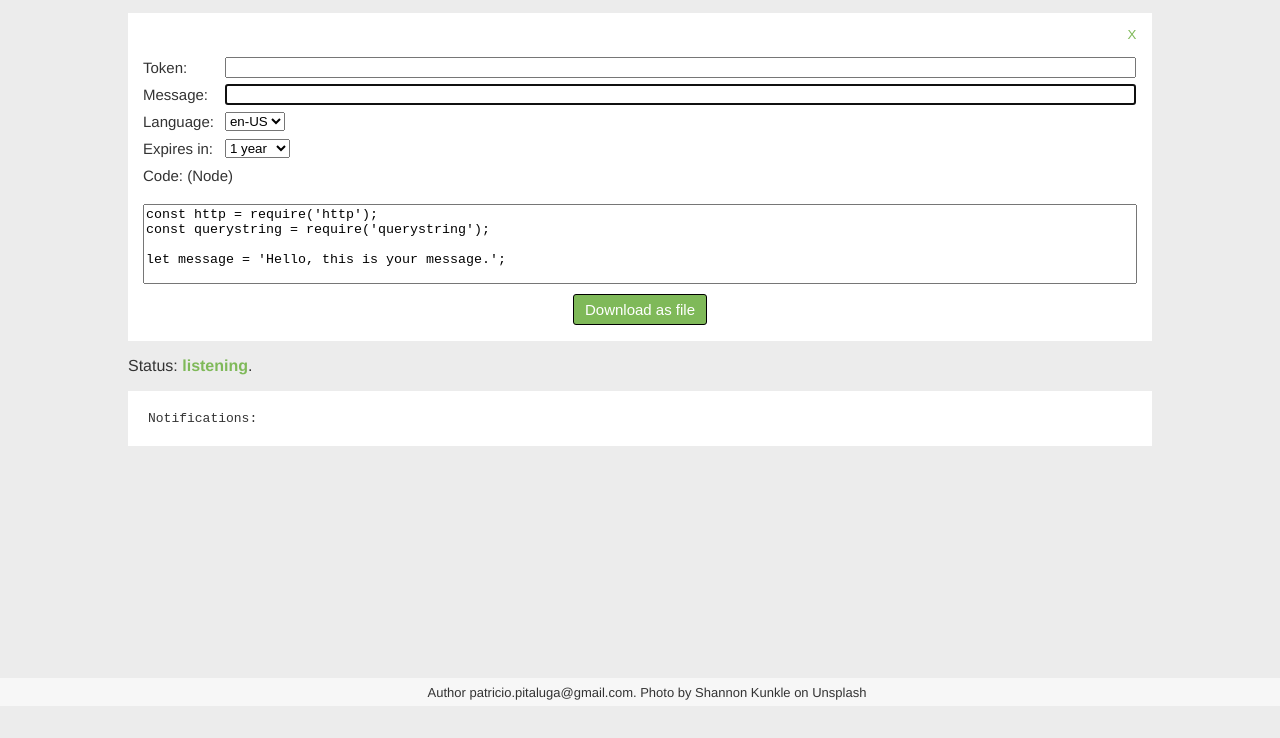
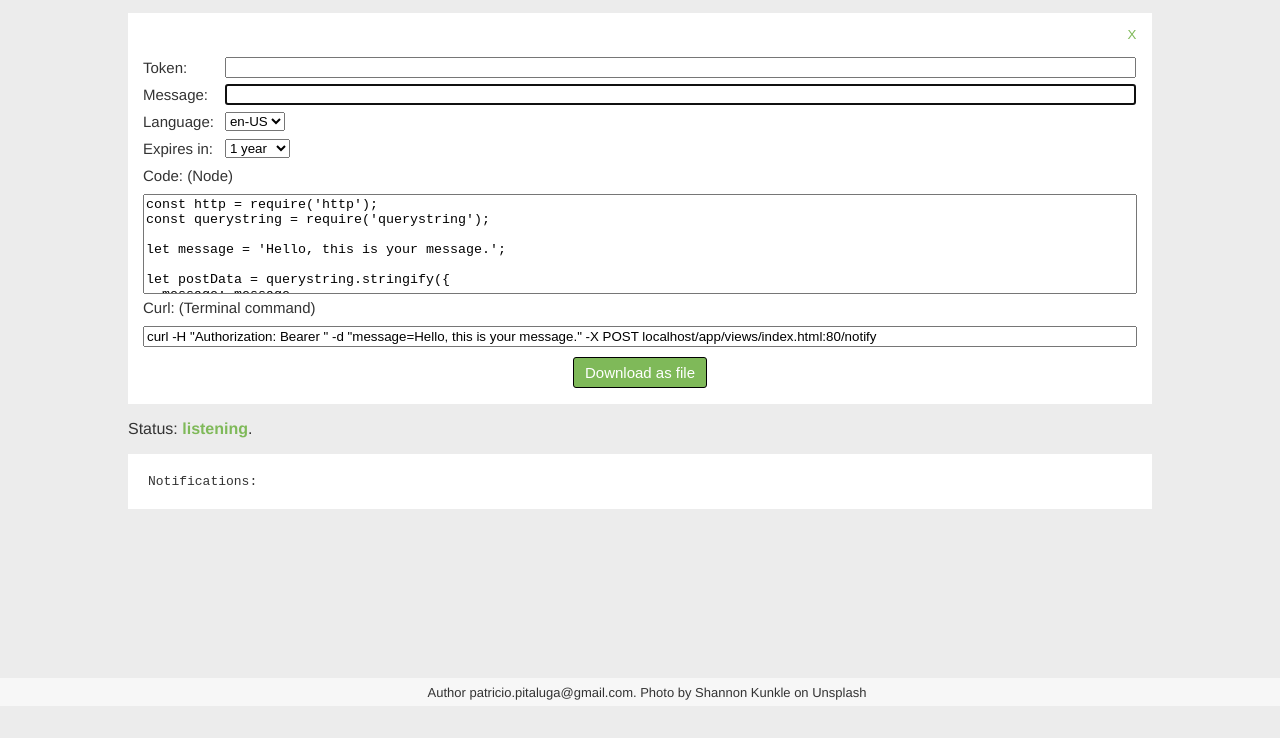
Before and after one commit to patopitaluga/notifyparrot, a website: page app/views/index.html in a window 1280 px wide. Both pictures are taken after a click on the button "Generate token". Shown: the part 94-832 px from the top of the page. Drawn offline with nearby package versions, Linux system fonts and the light colour scheme; no server answers.

Commit message:
Improvements

```diff
--- a/app/public/script.js
+++ b/app/public/script.js
@@ -59,6 +59,8 @@
 '\n' +
 'req.write(postData);\n' +
 'req.end();\n';
+
+  document.getElementById('codeCurl').value = 'curl -H "Authorization: Bearer ' + token + '" -d "message=' + message + '" -X POST ' + serverUrl + ':' + serverPort + '/notify'
 }
 
 var token = '';
--- a/app/views/index.html
+++ b/app/views/index.html
@@ -41,7 +41,9 @@
   <div id="generate-notif" class="generate-notif generate-notif--hidden">
     <div class="container" style="background: #fff; padding: 16px 15px;">
       <div style="text-align: right;">
-        <button style="background: transparent; border: 0; color: #7fb959; cursor: pointer; width: 40px; height: 40px; line-height: 40px;text-align: center;margin: -15px -15px 0 0;">X</button>
+        <button onclick="
+          document.getElementsByClassName('generate-notif')[0].classList.add('generate-notif--hidden');
+          " style="background: transparent; border: 0; color: #7fb959; cursor: pointer; width: 40px; height: 40px; line-height: 40px;text-align: center;margin: -15px -15px 0 0;">X</button>
       </div>
       <table style="border-collapse: collapse; width: 100%;">
         <tr>
@@ -94,8 +96,16 @@
           <td colspan="2" style="width: 1%; padding: 5px 10px 5px 0;">Code: (Node)</td>
         </tr>
         <tr>
-          <td colspan="2" style="padding: 15px 0 0;overflow: hidden;">
-            <textarea id="codeNode" style="width: 100%; height: 80px;" onClick="this.select();" readonly="readonly"></textarea>
+          <td colspan="2" style="padding: 5px 0 0;overflow: hidden;">
+            <textarea id="codeNode" style="width: 100%; height: 100px;" onClick="this.select();" readonly="readonly"></textarea>
+          </td>
+        </tr>
+        <tr>
+          <td colspan="2" style="width: 1%; padding: 5px 10px 5px 0;">Curl: (Terminal command)</td>
+        </tr>
+        <tr>
+          <td colspan="2" style="padding: 5px 0 0;overflow: hidden;">
+            <input type="text" id="codeCurl" onClick="this.select();" readonly="readonly" style="width: 100%;"/>
           </td>
         </tr>
       </table>
```
Also changed, not shown: README.md, 1 other file.
